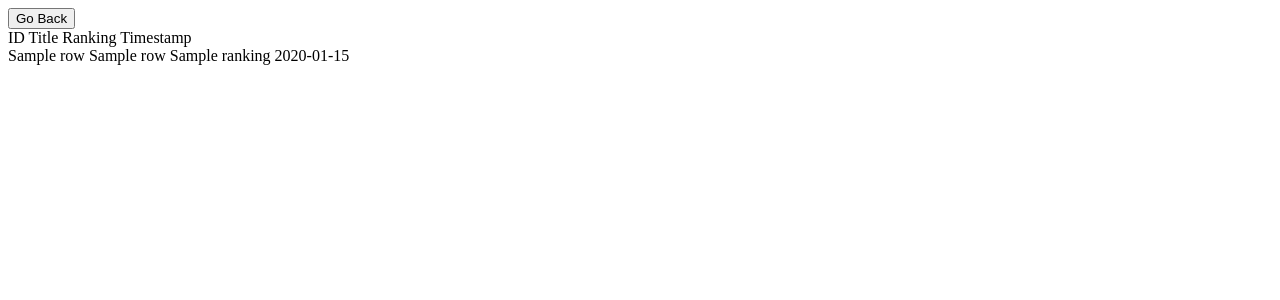
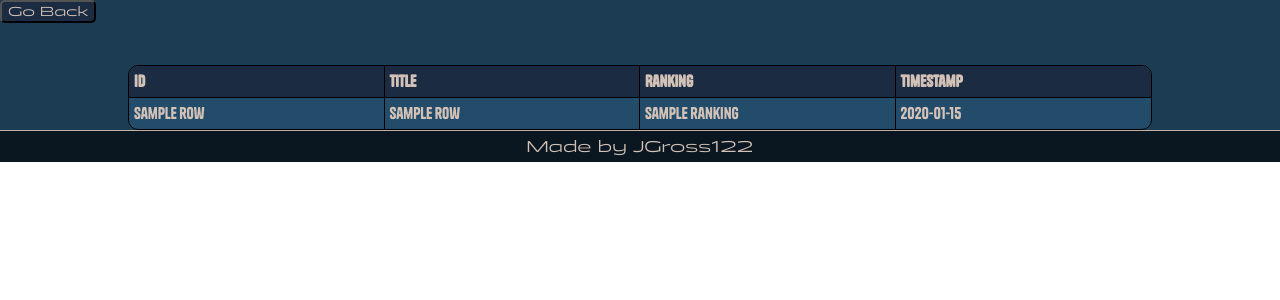
Before and after one commit to JGross122/imdb-webscraper, a Flask app: template templates/history.html in a window 1280 px wide. Shown: the top 300 px of the page. Run offline with Flask 3, Linux system fonts and the light colour scheme; the template is opened without the code that fills it: most values are stand-ins (such as "Sample title", 1, 10 or a date in 2020).

Commit message:
Customized UI

```diff
--- /dev/null
+++ b/static/style.css
@@ -0,0 +1,76 @@
+@font-face {
+  font-family: 'Panchang';
+  src: url('fonts/Panchang-Regular.otf') format('opentype');
+  font-weight: 400;
+  font-style: normal;
+}
+@font-face {
+  font-family: 'Tanker';
+  src: url('fonts/Tanker-Regular.otf') format('opentype');
+  font-weight: 400;
+  font-style: normal;
+}
+h1{
+    font-weight: 800;
+}
+table{
+    font-family: 'Tanker', sans-serif;
+    font-weight: 400;
+    text-align: left;
+    border-collapse: separate;
+    border-spacing: 0;
+    border: 1px solid black;
+    border-radius: 10px;
+    overflow: hidden;
+    background-color: #234C6A;
+    width: 80%;
+    margin-left: 10%;
+    margin-right: 10%;
+}
+th{
+    background-color: #1A2B42;
+}
+th, td{
+    border-bottom: 1px solid black;
+    border-right: 1px solid black;
+    padding: 5px;
+    width: 25% ;
+}
+tr th:last-child, tr td:last-child {
+  border-right: none;
+}
+tr:last-child td {
+  border-bottom: none;
+}
+body{
+    margin: 0;
+    font-family: 'Panchang', sans-serif;
+}
+.main{
+    background-color: #1B3C53;
+    color: #D2C1B6;
+    font-weight: 400;
+}
+.center-page{
+    display: flex;
+    justify-content: center;
+    align-items: center;
+    flex-direction: column;
+    gap: 10px;
+    height: 100vh;
+}
+.footer{
+    background-color: #0A1620;
+    color: #D2C1B6;
+    padding-top: 5px;
+    padding-bottom: 5px;
+    text-align: center;
+    border-top: 1px solid #C1B1A5;
+}
+button{
+    border-radius: 5px;
+    font-family: 'Panchang', sans-serif;
+    font-weight: 400;
+    background-color: #1A2B42;
+    color: #D2C1B6;
+}
--- a/templates/history.html
+++ b/templates/history.html
@@ -2,19 +2,21 @@
 <html>
 <head>
   <title>History of saved data</title>
+  <link rel="stylesheet" href="{{ url_for('static', filename='style.css') }}">
 </head>
 <body>
+  <div class="main">
     <a href="/">
         <button>Go Back</button>
     </a>
-    <br>
+    <br><br><br>
+    <table>
       <tr>
-        <td>ID</td>
-        <td>Title</td>
-        <td>Ranking</td>
-        <td>Timestamp</td>
+          <th>ID</th>
+          <th>Title</th>
+          <th>Ranking</th>
+          <th>Timestamp</th>
       </tr>
-    <br>
       {% for id, title, ranking, date in rows %}
       <tr>
           <td>{{id}}</td>
@@ -22,7 +24,11 @@
           <td>{{ranking}}</td>
           <td>{{date}}</td>
       </tr>
-    <br>
       {% endfor %}
-</body>
+    </table>
+    <div class="footer">
+      Made by JGross122
+    </div>
+  </div>
+<body>
 </html>
```
Also changed, not shown: templates/index.html (+8 -0 lines), templates/success.html (+14 -5 lines), static/fonts/Panchang-Extrabold.otf (added), static/fonts/Panchang-Regular.otf (added), static/fonts/Tanker-Regular.otf (added). Lines whose indentation alone changed are shown as unchanged.
